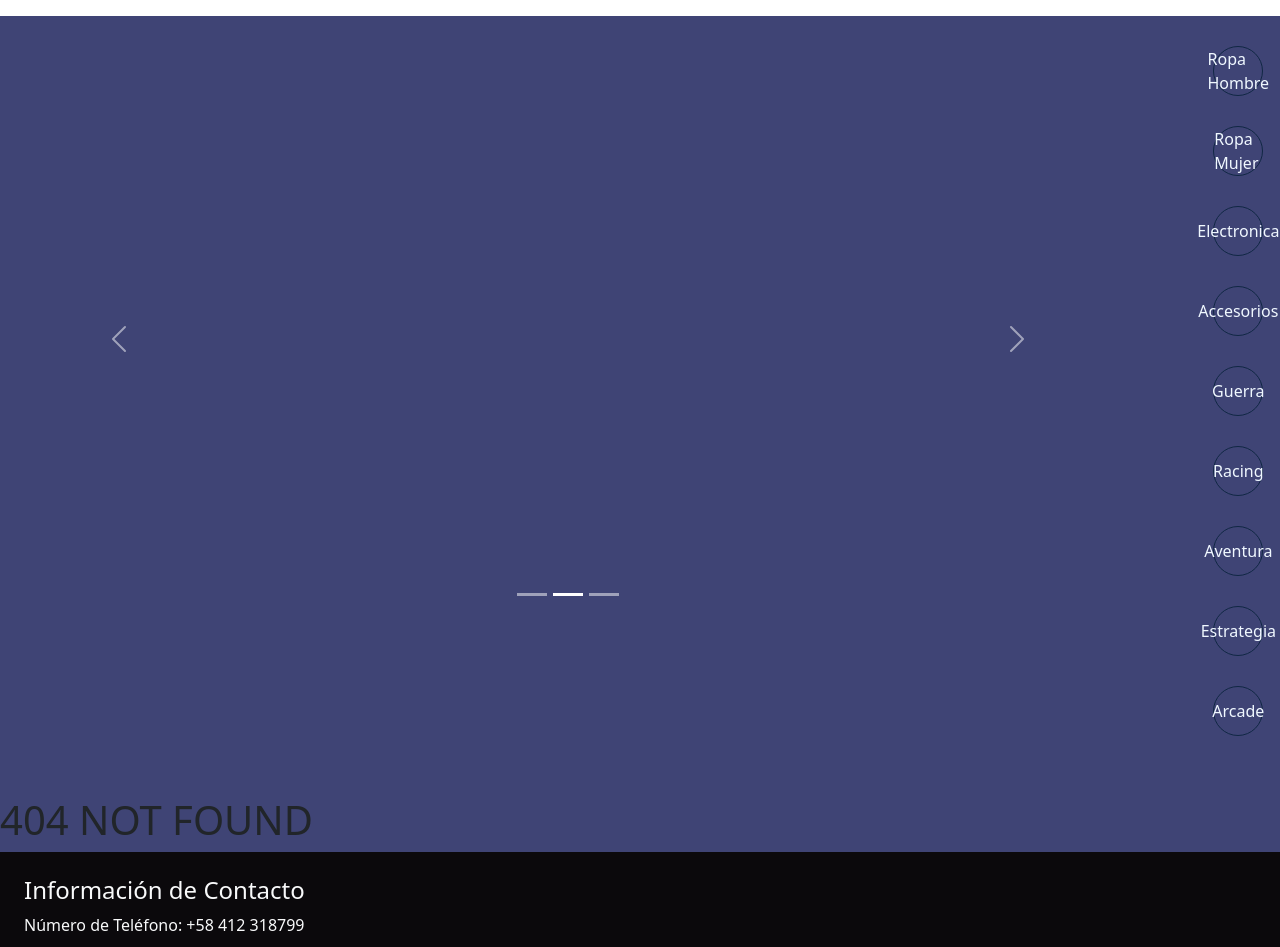
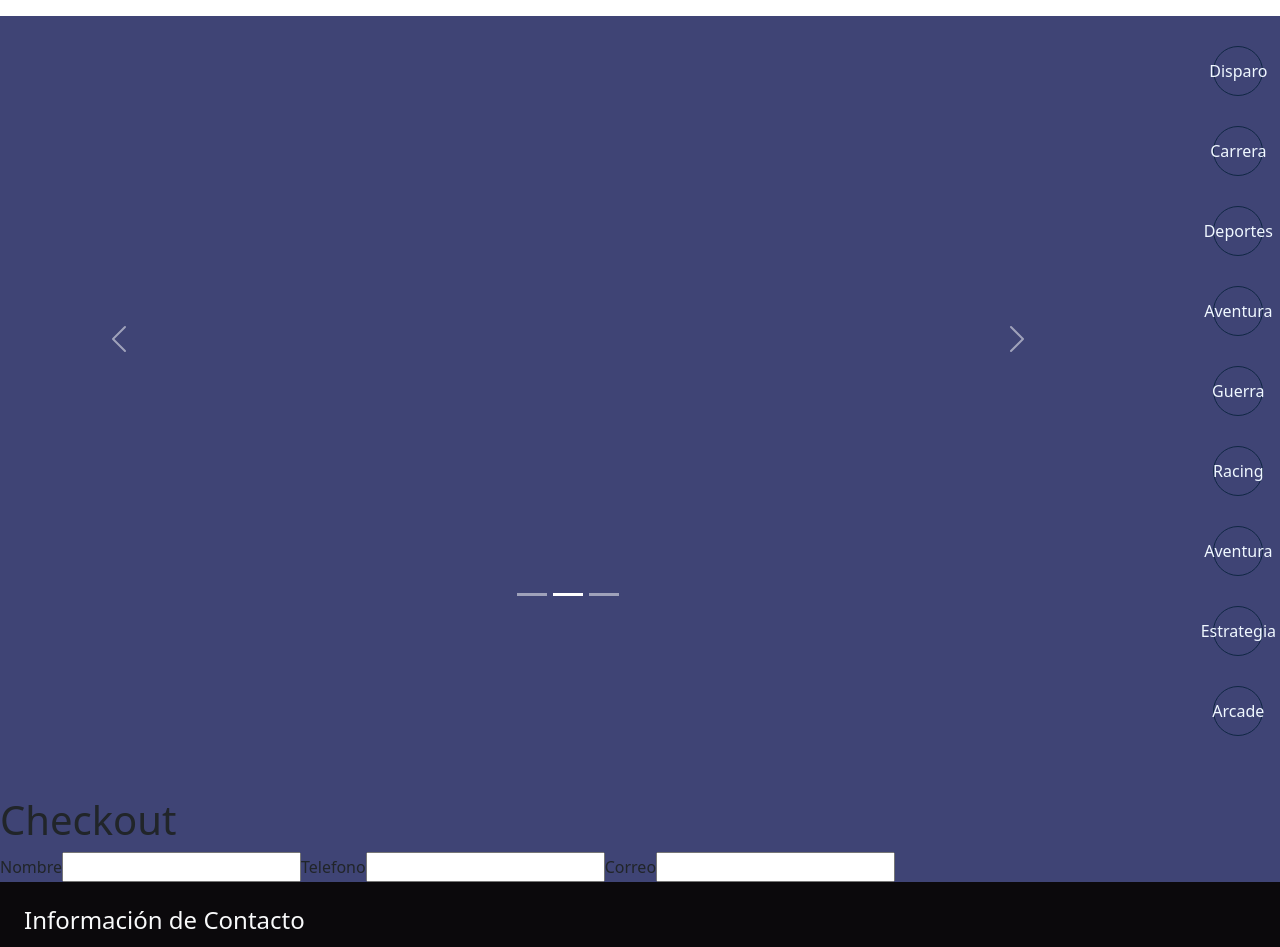
Before and after one commit to jesusgomezq/frichisg, a React (Create React App) app: page /checkout in a window 1280 px wide. Shown: the part 100-1047 px from the top of the page. Built offline with nearby package versions, Linux system fonts and the light colour scheme.

Commit message:
seguimos teniendo el mismo error

```diff
--- a/src/App.js
+++ b/src/App.js
@@ -10,6 +10,8 @@ import { SideBar } from "./components/SideBar/SideBar";
 import './App.css'
 import { Cart } from './components/Cart/Cart'
 import { CartProvider } from './context/CartContext'
+import {Checkout} from './components/Checkout/Checkout'
+import './services/firebase/firebaseConfig'
 
 function App() {
   return (
@@ -26,6 +28,7 @@ function App() {
             <Route path="/category/:categoryId" element={<ItemListContainer />} />
             <Route path="/item/:itemId" element={<ItemDetailContainer />} />
             <Route path="/cart" element={<Cart />} />
+            <Route path="/checkout" element={<Checkout/>}/>
             <Route path="*" element={<h1>404 NOT FOUND</h1>} />
           </Routes>
           <Footer />
--- a/src/components/CartWidget/CartWidget.jsx
+++ b/src/components/CartWidget/CartWidget.jsx
@@ -12,7 +12,6 @@ export const CartWidget = () => {
     <Link to='/cart' className='Card' >
       <span className='Numero'>{cart.length}</span>
       <img className='Carrito_logo' src={carrito} alt="carrito" />
-      {/* {isInCart} */}
     </Link>
   )
 }
--- a/src/components/Checkout/Checkout.jsx
+++ b/src/components/Checkout/Checkout.jsx
@@ -1,5 +1,5 @@
 import React, { useContext, useState } from 'react'
-import { collention, getDocs, query, where } from 'firebase/firestore'
+import { collection, getDocs, query, where, Timestamp, writeBatch, addDoc, documentId } from 'firebase/firestore'
 import { db } from '../../services/firebase/firebaseConfig'
 import { CartContext } from '../../context/CartContext'
 import { CheckoutForm } from '../CheckoutForm/CheckoutForm'
@@ -27,17 +27,19 @@ export const Checkout = () => {
             const batch = writeBatch(db)
 
             const outOfStock = []
+
             const ids = cart.map(prod => prod.id)
-            const productosRef = collention(db, 'productos')
-            const productAddedFromFirestore = await getDocs(query(productosRef, where(documentId(), 'in', ids)))
+
+            const productsRef = collection(db, 'productos')
+            const productAddedFromFirestore = await getDocs(query(productsRef, where(documentId(), 'in', ids)))
             const { docs } = productAddedFromFirestore
 
             docs.forEach(doc => {
                 const dataDoc = doc.data()
                 const stockDb = dataDoc.stock
 
-                const prodcutAddedToCart = cart.find(prod => prod.i === doc.id)
-                const prodQuantity = prodcutAddedToCart?.quantity
+                const productAddedToCart = cart.find(prod => prod.i === doc.id)
+                const prodQuantity = productAddedToCart?.quantity
 
                 if (stockDb >= prodQuantity) {
                     batch.update(doc.ref, { stock: stockDb - prodQuantity })
@@ -50,7 +52,7 @@ export const Checkout = () => {
             if (outOfStock.length === 0) {
                 await batch.commit()
 
-                const orderRef = collention(db, 'orders')
+                const orderRef = collection(db, 'orders')
                 const orderAdded = await addDoc(orderRef, objOrder)
 
                 setOrderId(orderAdded.id)
--- a/src/components/Item/Item.css
+++ b/src/components/Item/Item.css
@@ -1,5 +1,5 @@
 .CardItem {
-    width: 10%;
+    width: 100%;
     margin: 10px;
     padding: 20px;
     text-align: center;
@@ -9,7 +9,7 @@
 
 .Info{
     margin: 10px;
-    font-size: 24px;
+    font-size: 18px;
 }
 
 .ItemFooter .Option button{
--- a/src/components/Item/Item.jsx
+++ b/src/components/Item/Item.jsx
@@ -6,9 +6,9 @@ export const Item = ({ id, title, image, stock, price }) => {
     return (
         <article className='CardItem'>
             <header className='Header'>
-                <h3 className='ItemHeader'>
+                <h4 className='ItemHeader'>
                     {title}
-                </h3>
+                </h4>
             </header>
             <picture>
                 <img src={image}  alt={title} className='ItemImg' />
--- a/src/components/ItemDetail/ItemDetail.css
+++ b/src/components/ItemDetail/ItemDetail.css
@@ -7,12 +7,12 @@
     box-shadow: 4px 4px 6px rgb(0, 0, 0, 0.4);
 }
 
-img{
+ img{
     width: 20%;
 }
 
 section p{
-    font-size: 24px;
+    font-size: 20px;
 }
 
 .Option{
--- a/src/components/ItemDetailContainer/ItemDetailContainer.jsx
+++ b/src/components/ItemDetailContainer/ItemDetailContainer.jsx
@@ -3,7 +3,7 @@ import React, { useEffect, useState } from 'react'
 import { ItemDetail } from '../ItemDetail/ItemDetail'
 import { useParams } from 'react-router-dom'
 import './ItemDetailContainer.css'
-import { getDoc, doc } from 'firebase/firestore'
+import { getDoc, doc} from 'firebase/firestore'
 import { db } from '../../services/firebase/firebaseConfig'
 import { Loader } from '../Loader/Loader'
 
@@ -11,15 +11,17 @@ import { Loader } from '../Loader/Loader'
 
 export const ItemDetailContainer = () => {
 
-    const [productos, setProductos] = useState(null)
+    const [producto, setProductos] = useState(null)
     const [loader, setLoader] = useState(true)
     const { itemId } = useParams()
 
     // const valor = parseInt(itemId)
 
+
     useEffect(() => {
         setLoader(true)
-        // getProductosById(valor)
+
+
         const docRef = doc(db, 'productos', itemId)
 
         getDoc(docRef)
@@ -33,15 +35,16 @@ export const ItemDetailContainer = () => {
             })
             .finally(() => {
                 setLoader(false)
-            })
+            }, 1000)
     }, [itemId])
+
+
 
     return (
         <div className='ItemDetailContainer'>
             {loader
                 ? <Loader />
-                :
-                <ItemDetail {...productos} />
+                : <ItemDetail {...producto} />
             }
         </div>
     )
--- a/src/components/ItemListContainer/ItemListContainer.jsx
+++ b/src/components/ItemListContainer/ItemListContainer.jsx
@@ -22,14 +22,14 @@ export const ItemListContainer = ({ greeting }) => {
   useEffect(() => {
     setLoader(true)
 
+
+
     const collectionRef = categoryId
-
       ? query(collection(db, 'productos'), where('category', '==', categoryId))
       : collection(db, 'productos')
 
     getDocs(collectionRef)
       .then(response => {
-
         const productosAdapted = response.docs.map(doc => {
           const data = doc.data()
           return { id: doc.id, ...data }
@@ -44,7 +44,7 @@ export const ItemListContainer = ({ greeting }) => {
 
       .finally(() => {
         setLoader(false)
-      })
+      }, 1000)
 
   }, [categoryId])
 
@@ -54,8 +54,7 @@ export const ItemListContainer = ({ greeting }) => {
       <h1>{greeting}</h1>
       {loader
         ? <Loader />
-        :
-        <ItemList productos={productos} />
+        : <ItemList productos={productos} />
       }
     </div>
   )
--- a/src/components/SideBar/SideBar.jsx
+++ b/src/components/SideBar/SideBar.jsx
@@ -6,23 +6,23 @@ export const SideBar = () => {
   return (
     <div className='Categorias'>
       <div className='subCate'>
-        <NavLink to={`/category/men's clothing`} className="Ancla">
-          Ropa Hombre
+        <NavLink to={`/category/disparo`} className="Ancla">
+          Disparo
         </NavLink>
       </div>
       <div className='subCate'>
-        <NavLink to={`/category/women's clothing`} className="Ancla">
-          Ropa Mujer
+        <NavLink to={`/category/carreras`} className="Ancla">
+          Carrera
         </NavLink>
       </div>
       <div className='subCate'>
-        <NavLink to={`/category/electronics`} className="Ancla">
-          Electronica
+        <NavLink to={`/category/deportes`} className="Ancla">
+          Deportes
         </NavLink>
       </div>
       <div className='subCate'>
-        <NavLink to={`/category/jewelery`} className="Ancla">
-          Accesorios
+        <NavLink to={`/category/aventura`} className="Ancla">
+          Aventura
         </NavLink>
       </div>
       <div className='subCate'>
```
